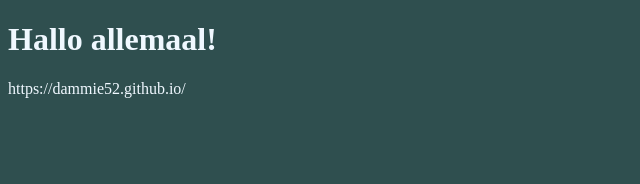
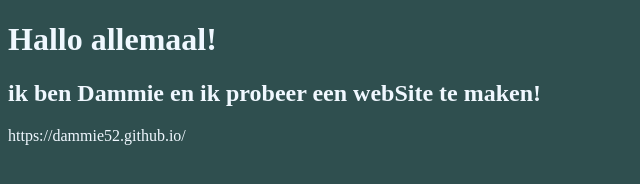
Before and after one commit to dammie52/dammie.github.io, a plain HTML site: page index.html in a window 1280 px wide. Shown: the whole page, without its empty margins (0-640 px from the left). Drawn offline with Linux system fonts and the light colour scheme.

Commit message:
Update index.html

```diff
--- a/index.html
+++ b/index.html
@@ -9,6 +9,7 @@
 </head>
 <body>
     <h1>Hallo allemaal!</h1>
+    <h2>ik ben Dammie en ik probeer een webSite te maken!</h2>
     <p>https://dammie52.github.io/</p>
 
     <script src="main.js"></script>
```
